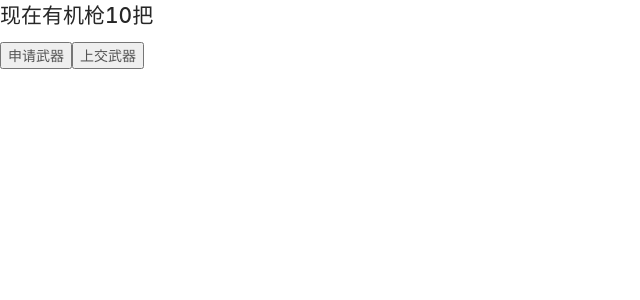
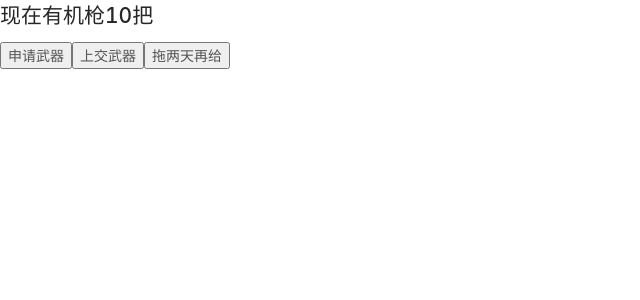
Before and after one commit to cjshinning/imook, a React app: page / in a window 1280 px wide. Shown: the top 300 px of the page, without its empty margins (0-640 px from the left). Built offline with nearby package versions, Linux system fonts and the light colour scheme.

Commit message:
redux处理异步以及redux调试工具

```diff
--- a/package.json
+++ b/package.json
@@ -45,6 +45,8 @@
     "react-dev-utils": "^7.0.0",
     "react-dom": "^16.7.0",
     "redux": "^4.0.1",
+    "redux-chunk": "^1.0.11",
+    "redux-thunk": "^2.3.0",
     "resolve": "1.8.1",
     "sass-loader": "7.1.0",
     "style-loader": "0.23.0",
--- a/src/App.js
+++ b/src/App.js
@@ -8,11 +8,13 @@
         const num = this.props.store.getState()
         const addGun = this.props.addGun
         const removeGun = this.props.removeGun
+        const addGunAsync = this.props.addGunAsync
         return (
             <div>
                 <h2>现在有机枪{num}把</h2>
                 <button onClick={()=>{this.props.store.dispatch(addGun())}}>申请武器</button>
                 <button onClick={()=>{this.props.store.dispatch(removeGun())}}>上交武器</button>
+                <button onClick={()=>{this.props.store.dispatch(addGunAsync())}}>拖两天再给</button>
             </div>
         )
     }
--- a/src/index.js
+++ b/src/index.js
@@ -1,13 +1,17 @@
 import React from 'react'
 import ReactDOM from 'react-dom'
-import {createStore} from 'redux'
-import {counter,addGun,removeGun} from './index.redux'
+import {createStore,applyMiddleware,compose} from 'redux'
+import {counter,addGun,removeGun,addGunAsync} from './index.redux'
+import thunk from 'redux-thunk'
 import App from './App'
 
-let store=createStore(counter)
+let store=createStore(counter,compose(
+    applyMiddleware(thunk),
+    window.devToolsExtension?window.devToolsExtension():f=>f
+));
 
 function render(){
-    ReactDOM.render(<App store={store} addGun={addGun} removeGun={removeGun}/>, document.getElementById('root'))
+    ReactDOM.render(<App store={store} addGun={addGun} removeGun={removeGun} addGunAsync={addGunAsync}/>, document.getElementById('root'))
 }
 
 render()
--- a/src/index.redux.js
+++ b/src/index.redux.js
@@ -1,4 +1,3 @@
-
 const ADD_GUN = '加机关枪'
 const REMOVE_GUN = '减机关枪'
 
@@ -22,3 +21,11 @@
 export function removeGun(){
     return {type: REMOVE_GUN}
 }
+
+export function addGunAsync(){
+    return dispatch=>{
+        setTimeout(()=>{
+            dispatch(addGun())
+        },2000)
+    }
+}
```
